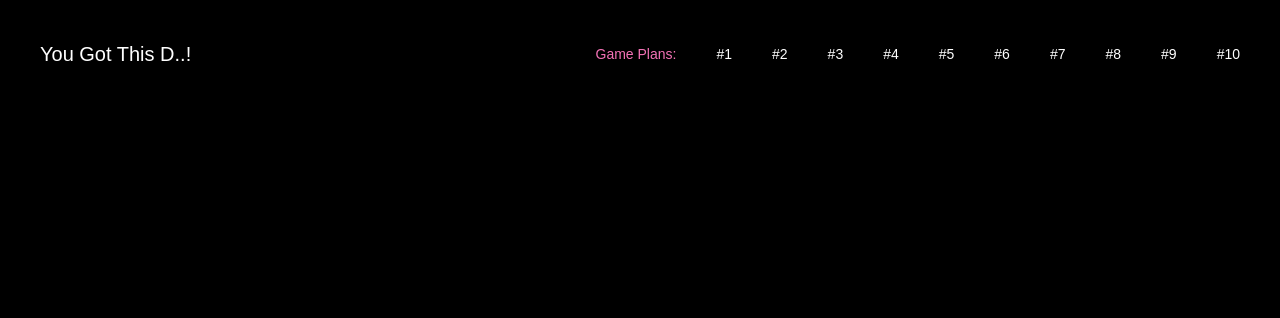
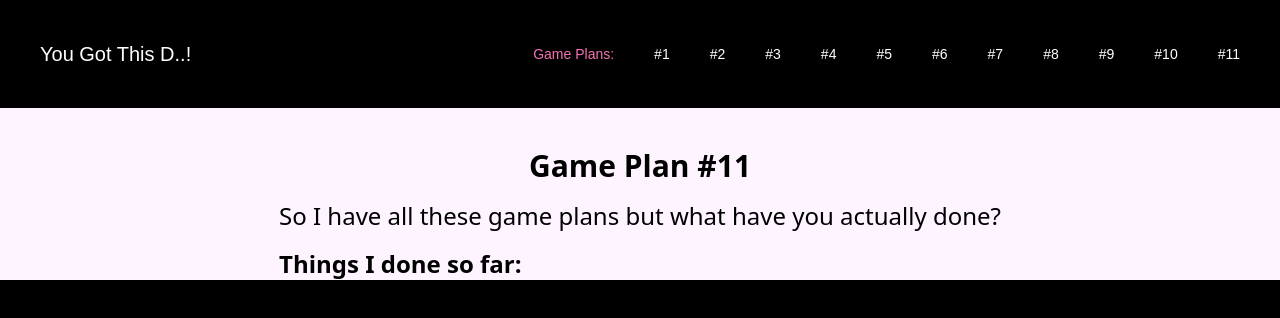
Before and after one commit to Davonne007-TX/game-plan, a React (Vite) app: page /gamePlan11 in a window 1280 px wide. Shown: the top 318 px of the page. Built offline with nearby package versions, Linux system fonts and the light colour scheme; a web font is replaced by a local one.

Commit message:
add route to game plan 11

```diff
--- a/src/App.jsx
+++ b/src/App.jsx
@@ -22,6 +22,7 @@ import GamePlan9 from "./components/GamePlan9";
 import ForFun from "./components/more-examples/ForFun";
 import Random from "./components/more-examples/Random";
 import GamePlan10 from "./components/GamePlan10";
+import GamePlan11 from "./components/GamePlan11";
 
 function App() {
   const navigate = useNavigate();
@@ -61,6 +62,7 @@ function App() {
         <Route path="/gamePlan8" element={<GamePlan8 />} />
         <Route path="/gamePlan9" element={<GamePlan9 />} />
         <Route path="/gamePlan10" element={<GamePlan10 />} />
+        <Route path="/gamePlan11" element={<GamePlan11 />} />
       </Routes>
     </>
   );
--- a/src/components/GamePlan1.jsx
+++ b/src/components/GamePlan1.jsx
@@ -4,7 +4,7 @@ import MoreExamples from "./MoreExamples";
 
 export default function Home() {
   return (
-    <div className="text-white">
+    <main className="text-white">
       <h1 className="text-center mt-10 text-4xl font-lobster">Game Plan#1</h1>
       <section className="flex-time mt-20 font-serif">
         <ol className="text-xl list-decimal font-serif">
@@ -50,6 +50,6 @@ export default function Home() {
           Next Game Plan
         </Link>
       </div>
-    </div>
+    </main>
   );
 }
--- a/src/components/GamePlan11.jsx
+++ b/src/components/GamePlan11.jsx
@@ -1,3 +1,15 @@
 export default function GamePlan11() {
-  return <div>GamePlan11</div>;
+  return (
+    <>
+      <main className="flex-time bg-fuchsia-50">
+        <section className="flex flex-col gap-4 text-2xl">
+          <h1 className="text-black font-bold text-3xl mt-10 text-center">
+            Game Plan #11
+          </h1>
+          <p>So I have all these game plans but what have you actually done?</p>
+          <ul className="font-bold">Things I done so far:</ul>
+        </section>
+      </main>
+    </>
+  );
 }
--- a/src/components/TopHeader.jsx
+++ b/src/components/TopHeader.jsx
@@ -13,6 +13,7 @@ export default function TopHeader() {
     { id: 8, text: "#8", link: "/gamePlan8" },
     { id: 9, text: "#9", link: "/gamePlan9" },
     { id: 10, text: "#10", link: "/gamePlan10" },
+    { id: 11, text: "#11", link: "/gamePlan11" },
   ];
 
   const navigate = useNavigate();
```
